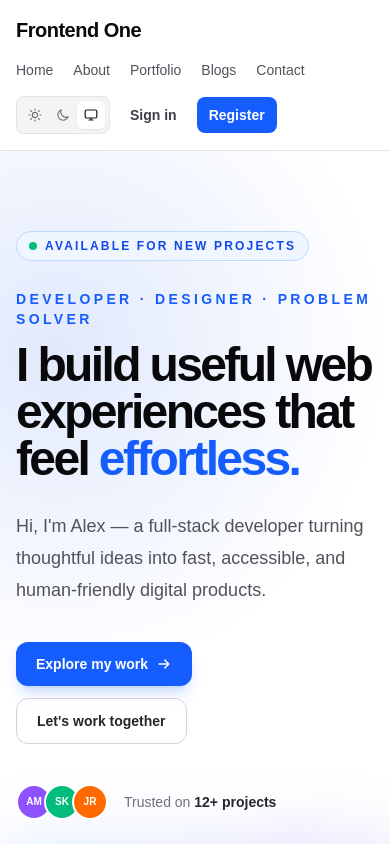
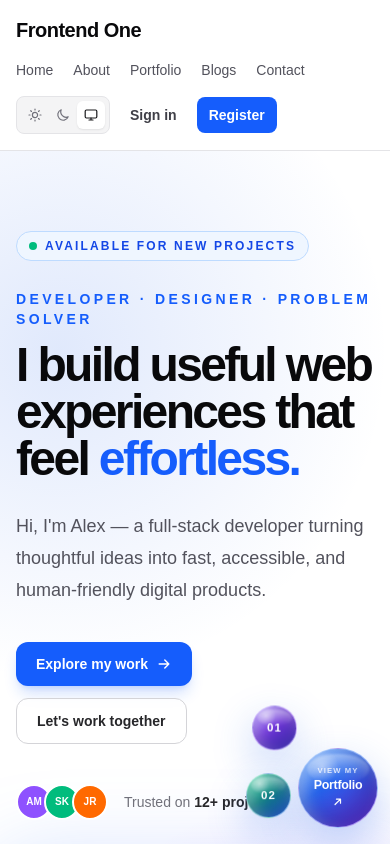
Before and after one commit to SudanBasnet/frontend-1, a Next.js app: page / in a window 390 px wide. Shown: the top 844 px of the page. Built offline with nearby package versions, Linux system fonts and the light colour scheme; no server answers.

Commit message:
add: floating buttons

```diff
--- a/src/app/page.js
+++ b/src/app/page.js
@@ -1,4 +1,5 @@
 import Link from "next/link";
+import FloatingPortfolioSpheres from "@/components/Portfolio/FloatingPortfolioSpheres";
 import { blogPosts } from "@/data/blogPosts";
 import { portfolioProjects } from "@/data/projects";
 
@@ -87,6 +88,8 @@ export const metadata = {
 export default function HomePage() {
   return (
     <div className="overflow-hidden bg-white text-zinc-950 dark:bg-zinc-950 dark:text-white">
+      <FloatingPortfolioSpheres />
+
       <section className="relative isolate border-b border-zinc-200 dark:border-zinc-800">
         <div className="absolute inset-0 -z-10 bg-[radial-gradient(circle_at_15%_15%,rgba(37,99,235,0.14),transparent_28%),radial-gradient(circle_at_85%_70%,rgba(124,58,237,0.12),transparent_30%)] dark:bg-[radial-gradient(circle_at_15%_15%,rgba(59,130,246,0.18),transparent_28%),radial-gradient(circle_at_85%_70%,rgba(139,92,246,0.16),transparent_30%)]" />
         <div className="mx-auto grid w-full max-w-6xl items-center gap-14 px-4 py-20 sm:px-6 sm:py-24 lg:grid-cols-[1.05fr_0.95fr] lg:px-8 lg:py-28">
--- /dev/null
+++ b/src/components/Portfolio/FloatingPortfolioSpheres.jsx
@@ -0,0 +1,60 @@
+import Link from "next/link";
+import { portfolioProjects } from "@/data/projects";
+import styles from "./FloatingPortfolioSpheres.module.css";
+
+const featuredProjects = portfolioProjects.slice(0, 2);
+
+const ArrowUpRightIcon = () => (
+  <svg
+    aria-hidden="true"
+    viewBox="0 0 20 20"
+    fill="none"
+    className={styles.arrow}
+  >
+    <path
+      d="M6 14 14 6m-6 0h6v6"
+      stroke="currentColor"
+      strokeWidth="1.8"
+      strokeLinecap="round"
+      strokeLinejoin="round"
+    />
+  </svg>
+);
+
+export default function FloatingPortfolioSpheres() {
+  return (
+    <nav className={styles.cluster} aria-label="Quick portfolio links">
+      <ul className={styles.list}>
+        {featuredProjects.map((project, index) => (
+          <li
+            key={project.slug}
+            className={`${styles.item} ${styles[`project${index + 1}`]}`}
+          >
+            <Link
+              href={`/portfolio/${project.slug}`}
+              className={`${styles.sphere} ${styles.projectSphere}`}
+              aria-label={`View ${project.title} case study`}
+            >
+              <span className={styles.shine} aria-hidden="true" />
+              <span className={styles.projectNumber} aria-hidden="true">
+                {project.number}
+              </span>
+            </Link>
+            <span className={styles.tooltip} aria-hidden="true">
+              {project.title}
+            </span>
+          </li>
+        ))}
+
+        <li className={`${styles.item} ${styles.primary}`}>
+          <Link href="/portfolio" className={`${styles.sphere} ${styles.primarySphere}`}>
+            <span className={styles.shine} aria-hidden="true" />
+            <span className={styles.kicker}>View my</span>
+            <span className={styles.title}>Portfolio</span>
+            <ArrowUpRightIcon />
+          </Link>
+        </li>
+      </ul>
+    </nav>
+  );
+}
--- /dev/null
+++ b/src/components/Portfolio/FloatingPortfolioSpheres.module.css
@@ -0,0 +1,241 @@
+.cluster {
+  position: fixed;
+  right: max(1rem, env(safe-area-inset-right));
+  bottom: max(1rem, env(safe-area-inset-bottom));
+  z-index: 40;
+  width: 12rem;
+  height: 10.5rem;
+  pointer-events: none;
+}
+
+.list {
+  position: relative;
+  width: 100%;
+  height: 100%;
+  margin: 0;
+  padding: 0;
+  list-style: none;
+}
+
+.item {
+  position: absolute;
+  pointer-events: auto;
+  animation: sphere-float 5.5s ease-in-out infinite;
+}
+
+.primary {
+  right: 0;
+  bottom: 0;
+}
+
+.project1 {
+  right: 6.75rem;
+  bottom: 6.25rem;
+  animation-delay: -1.8s;
+}
+
+.project2 {
+  right: 7.25rem;
+  bottom: 1.4rem;
+  animation-delay: -3.6s;
+}
+
+.sphere {
+  position: relative;
+  isolation: isolate;
+  display: flex;
+  align-items: center;
+  justify-content: center;
+  overflow: hidden;
+  border: 1px solid rgb(255 255 255 / 0.48);
+  border-radius: 999px;
+  color: white;
+  text-decoration: none;
+  box-shadow:
+    inset -0.75rem -0.85rem 1.4rem rgb(22 16 78 / 0.28),
+    inset 0.4rem 0.45rem 0.9rem rgb(255 255 255 / 0.35),
+    0 1rem 2.5rem rgb(37 99 235 / 0.28);
+  transition:
+    transform 220ms ease,
+    box-shadow 220ms ease,
+    filter 220ms ease;
+}
+
+.sphere:hover {
+  transform: scale(1.08);
+  filter: saturate(1.12);
+  box-shadow:
+    inset -0.75rem -0.85rem 1.4rem rgb(22 16 78 / 0.24),
+    inset 0.4rem 0.45rem 0.9rem rgb(255 255 255 / 0.42),
+    0 1.25rem 3rem rgb(37 99 235 / 0.4);
+}
+
+.sphere:focus-visible {
+  outline: 3px solid #60a5fa;
+  outline-offset: 4px;
+}
+
+.primarySphere {
+  width: 6.3rem;
+  height: 6.3rem;
+  flex-direction: column;
+  background:
+    radial-gradient(circle at 30% 22%, rgb(255 255 255 / 0.42), transparent 20%),
+    linear-gradient(145deg, #60a5fa 0%, #2563eb 42%, #6d28d9 100%);
+}
+
+.projectSphere {
+  width: 3.55rem;
+  height: 3.55rem;
+  background:
+    radial-gradient(circle at 30% 22%, rgb(255 255 255 / 0.52), transparent 22%),
+    linear-gradient(145deg, #a78bfa 0%, #7c3aed 48%, #4338ca 100%);
+}
+
+.project2 .projectSphere {
+  background:
+    radial-gradient(circle at 30% 22%, rgb(255 255 255 / 0.5), transparent 22%),
+    linear-gradient(145deg, #34d399 0%, #0d9488 48%, #2563eb 100%);
+}
+
+.shine {
+  position: absolute;
+  inset: 7% 10% auto;
+  z-index: -1;
+  height: 38%;
+  border-radius: 50%;
+  background: linear-gradient(to bottom, rgb(255 255 255 / 0.34), transparent);
+  filter: blur(0.08rem);
+}
+
+.kicker {
+  font-size: 0.56rem;
+  font-weight: 700;
+  line-height: 1;
+  letter-spacing: 0.14em;
+  text-transform: uppercase;
+  opacity: 0.8;
+}
+
+.title {
+  margin-top: 0.28rem;
+  font-size: 0.94rem;
+  font-weight: 850;
+  line-height: 1;
+  letter-spacing: -0.025em;
+}
+
+.arrow {
+  width: 1rem;
+  height: 1rem;
+  margin-top: 0.38rem;
+  transition: transform 220ms ease;
+}
+
+.primarySphere:hover .arrow {
+  transform: translate(0.12rem, -0.12rem);
+}
+
+.projectNumber {
+  font-size: 0.72rem;
+  font-weight: 850;
+  letter-spacing: 0.08em;
+}
+
+.tooltip {
+  position: absolute;
+  top: 50%;
+  right: calc(100% + 0.6rem);
+  width: max-content;
+  max-width: 9rem;
+  padding: 0.35rem 0.55rem;
+  border: 1px solid rgb(255 255 255 / 0.12);
+  border-radius: 0.5rem;
+  background: rgb(24 24 27 / 0.92);
+  color: white;
+  font-size: 0.68rem;
+  font-weight: 700;
+  line-height: 1.2;
+  opacity: 0;
+  box-shadow: 0 0.5rem 1.25rem rgb(0 0 0 / 0.18);
+  transform: translate(0.35rem, -50%);
+  transition:
+    opacity 180ms ease,
+    transform 180ms ease;
+}
+
+.item:hover .tooltip,
+.item:focus-within .tooltip {
+  opacity: 1;
+  transform: translate(0, -50%);
+}
+
+@keyframes sphere-float {
+  0%,
+  100% {
+    transform: translate3d(0, 0, 0) rotate(-1deg);
+  }
+
+  50% {
+    transform: translate3d(0, -0.55rem, 0) rotate(1.5deg);
+  }
+}
+
+@media (max-width: 640px) {
+  .cluster {
+    right: max(0.75rem, env(safe-area-inset-right));
+    bottom: max(0.75rem, env(safe-area-inset-bottom));
+    width: 9.25rem;
+    height: 7.75rem;
+  }
+
+  .primarySphere {
+    width: 5rem;
+    height: 5rem;
+  }
+
+  .projectSphere {
+    width: 2.8rem;
+    height: 2.8rem;
+  }
+
+  .project1 {
+    right: 5.1rem;
+    bottom: 4.55rem;
+  }
+
+  .project2 {
+    right: 5.45rem;
+    bottom: 0.85rem;
+  }
+
+  .kicker {
+    font-size: 0.48rem;
+  }
+
+  .title {
+    font-size: 0.78rem;
+  }
+
+  .arrow {
+    width: 0.85rem;
+    height: 0.85rem;
+    margin-top: 0.24rem;
+  }
+
+  .tooltip {
+    display: none;
+  }
+}
+
+@media (prefers-reduced-motion: reduce) {
+  .item {
+    animation: none;
+  }
+
+  .sphere,
+  .arrow,
+  .tooltip {
+    transition: none;
+  }
+}
```
